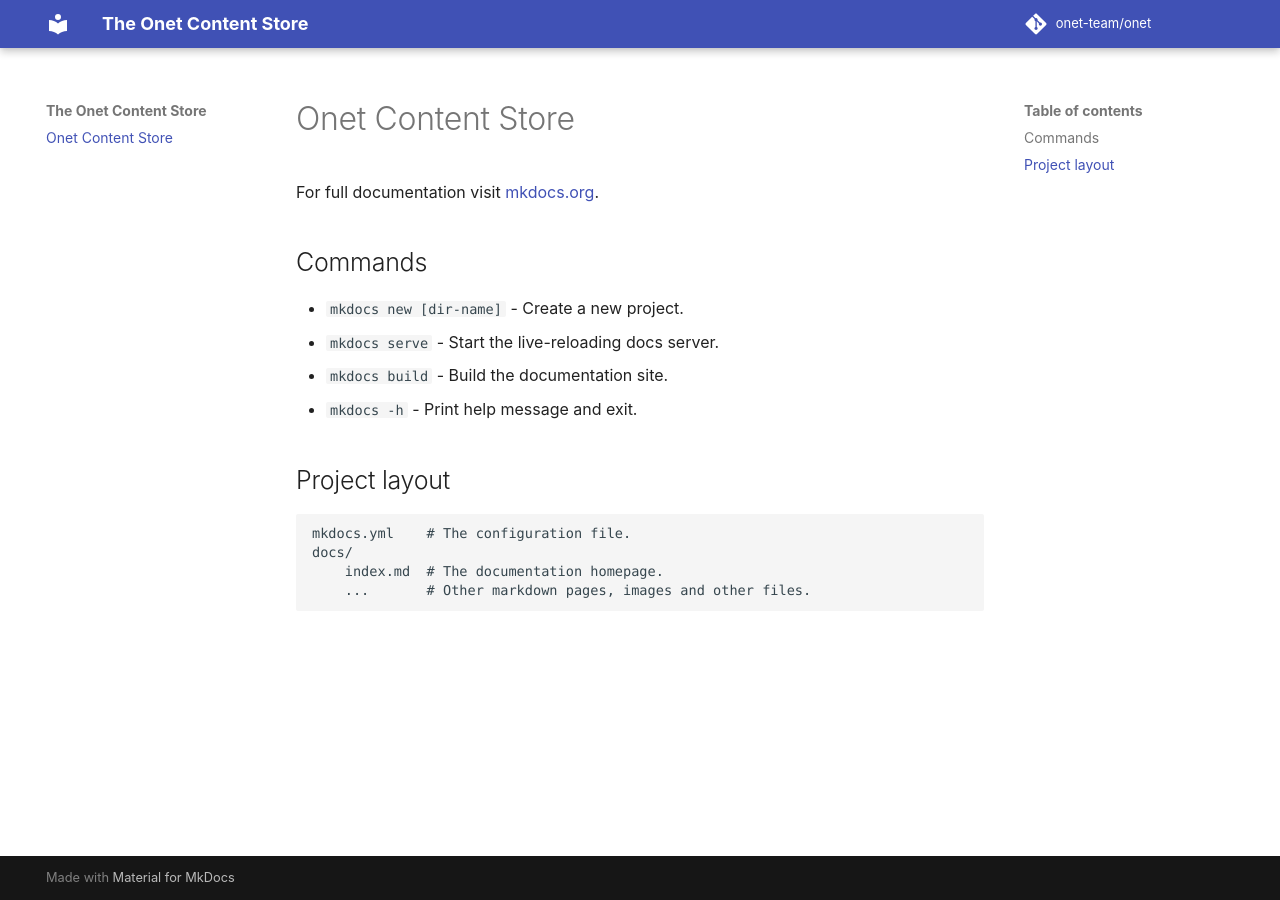
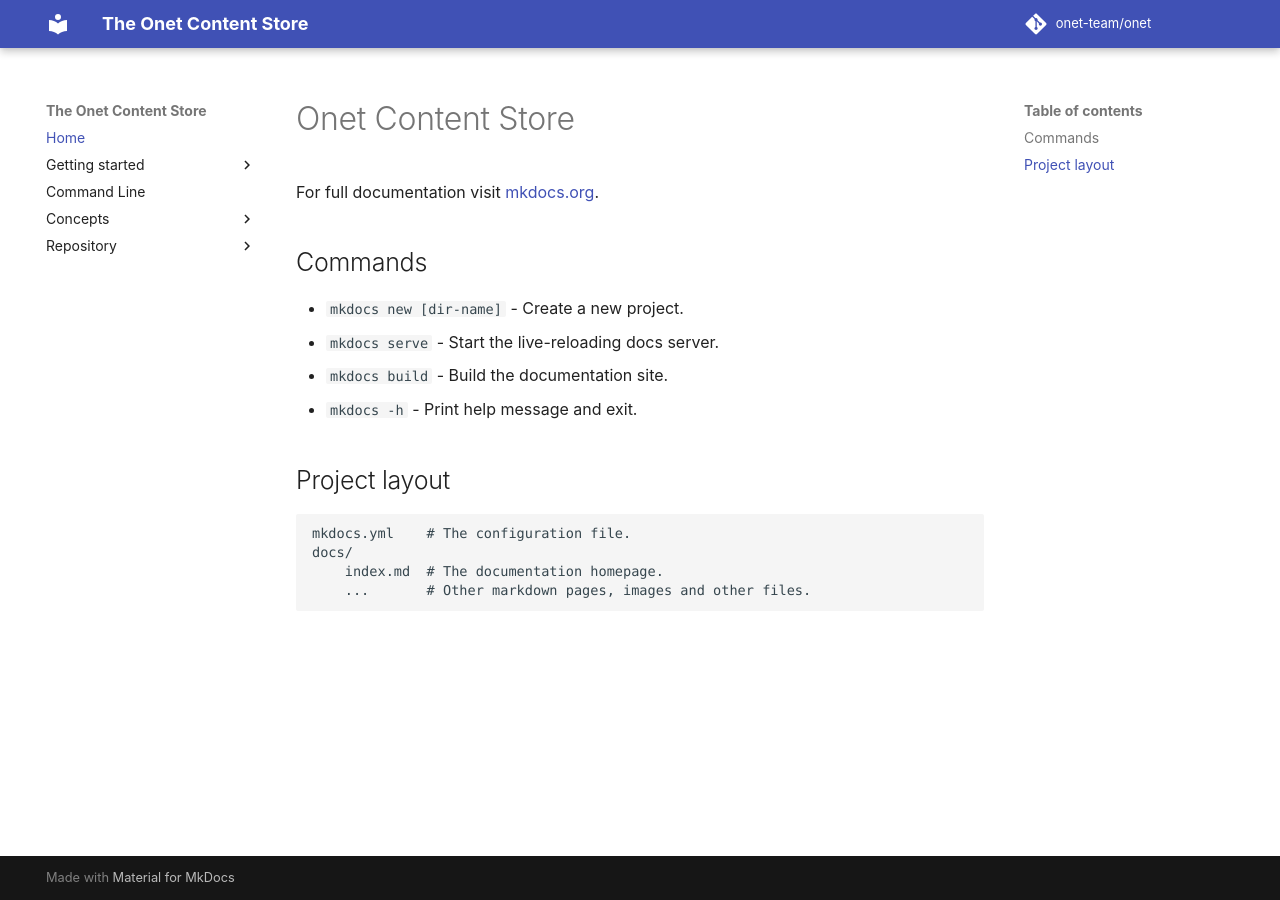
Before and after one commit to onet-team/onet, an MkDocs documentation site: the page built from docs/index.md, in a window 1280 px wide. Built offline with MkDocs 1.6.1 and Material for MkDocs 9.7.7, drawn with Linux system fonts in a browser that asks for light colours; comment, search, counter and statistics services are not loaded; some of the changed lines change nothing that is shown.

Commit message:
Preliminary docs

```diff
--- a/mkdocs.yml
+++ b/mkdocs.yml
@@ -10,3 +10,22 @@
   - git-revision-date-localized
 markdown_extensions:
   - def_list
+
+
+nav:
+  - Home: index.md
+  - Getting started:
+    - Installation: getting-started.md
+  - Command Line: command-line.md
+  - Concepts:
+    - Overview: concepts/overview.md
+    - Spaces: concepts/spaces.md
+    - Transactions: concepts/transactions.md
+  - Repository:
+    - Overview: repository/overview.md
+    - Layout: repository/layout.md
+    - Stores:
+      - Overview: repository/stores-overview.md
+      - HiStore: repository/histore.md
+      - Chunked Store: repository/chunked-store.md
+      - UUID Store: repository/uuid-store.md
```
